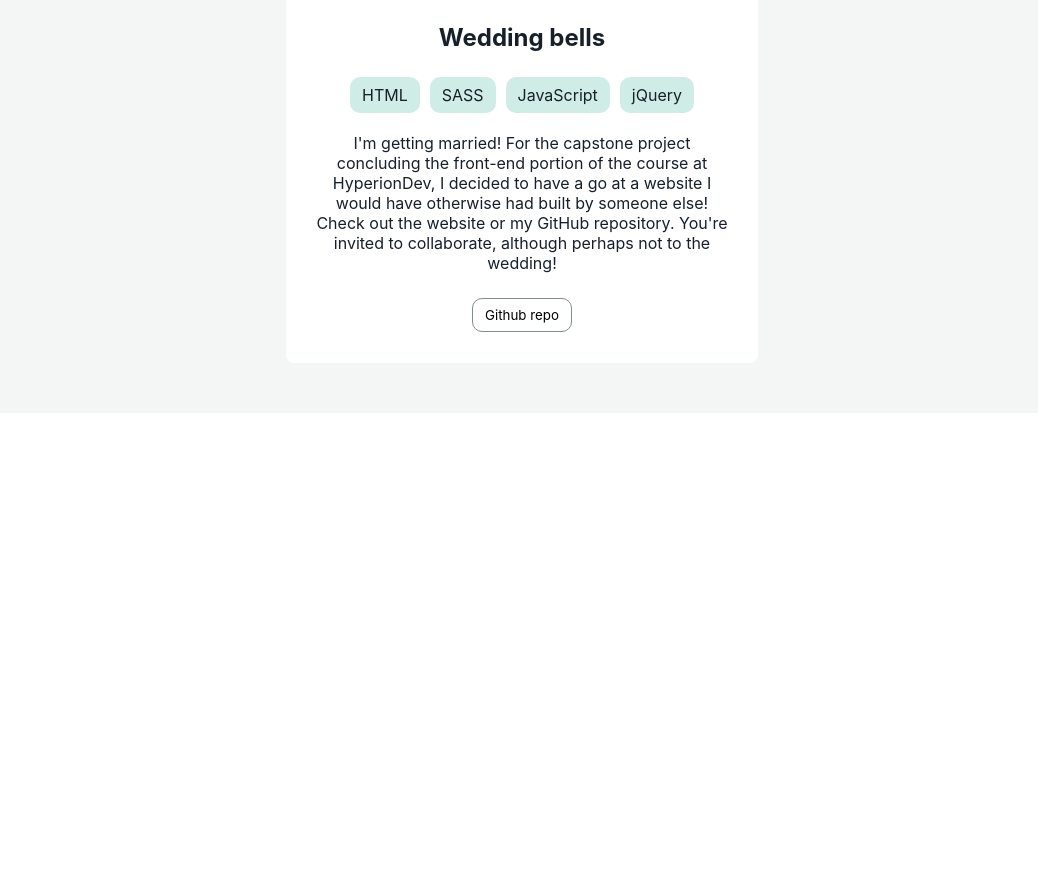
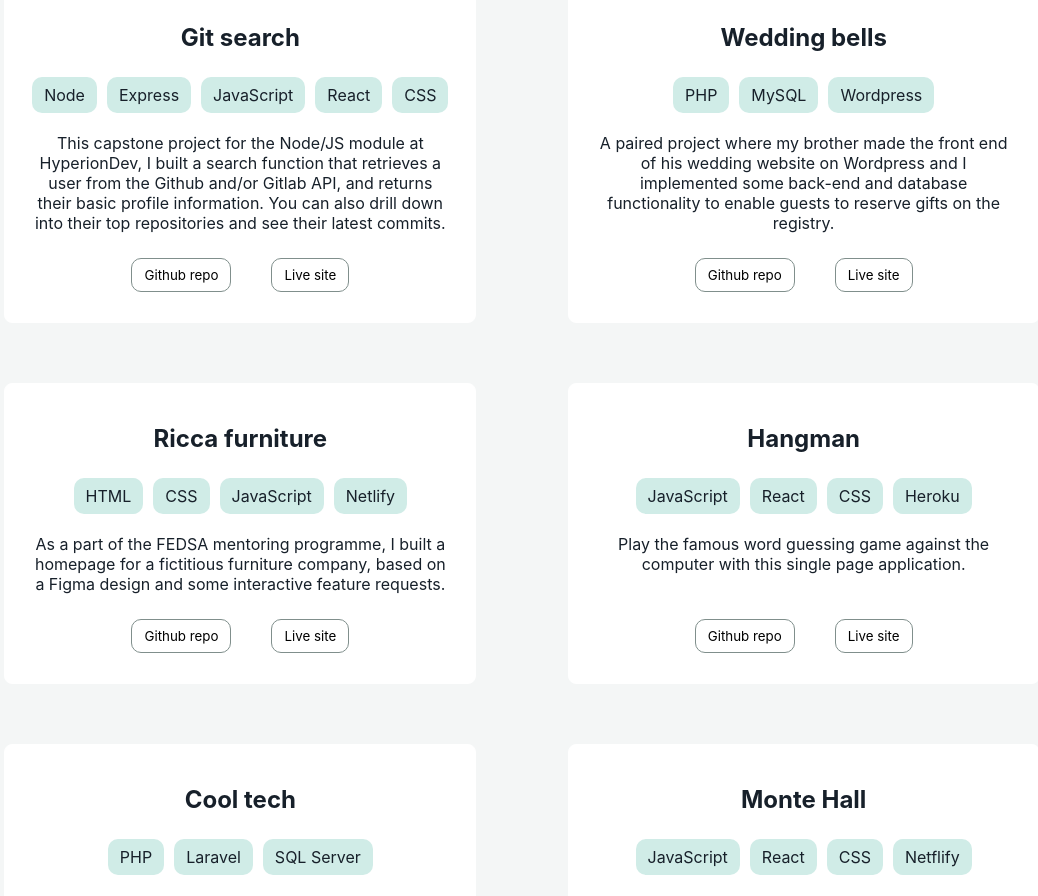
Before and after one commit to tamiragun/Portfolio-CV, a React (Create React App) app: page /portfolio in a window 1280 px wide. Shown: the part 820-1716 px from the top of the page, without its empty margins (118-1156 px from the left). Before the commit the page ends 1264 px from the top, so only its background shows below. Built offline with nearby package versions, Linux system fonts and the light colour scheme.

Commit message:
Add data for portfolio projects

```diff
--- a/src/pages/Portfolio.js
+++ b/src/pages/Portfolio.js
@@ -25,8 +25,57 @@ const portfolioProjects = [
     prod_url: null,
   },
   {
+    title: "Git search",
+    stack: ["Node", "Express", "JavaScript", "React", "CSS"],
+    description:
+      "This capstone project for the Node/JS module at HyperionDev, I built a search function that retrieves a user from the Github and/or Gitlab API, and returns their basic profile information. You can also drill down into their top repositories and see their latest commits.",
+    github_url: "https://github.com/tamiragun/hangman",
+    prod_url: "https://tamiragun-hangman.herokuapp.com/",
+  },
+  {
     title: "Wedding bells",
-    stack: ["HTML", "SASS", "JavaScript", "jQuery"],
+    stack: ["PHP", "MySQL", "Wordpress"],
+    description:
+      "A paired project where my brother made the front end of his wedding website on Wordpress and I implemented some back-end and database functionality to enable guests to reserve gifts on the registry.",
+    github_url:
+      "https://github.com/tamiragun/wedding-register-wordpress-plugin",
+    prod_url: "http://www.buggenburg.be/",
+  },
+  {
+    title: "Ricca furniture",
+    stack: ["HTML", "CSS", "JavaScript", "Netlify"],
+    description:
+      "As a part of the FEDSA mentoring programme, I built a homepage for a fictitious furniture company, based on a Figma design and some interactive feature requests.",
+    github_url: "https://github.com/tamiragun/fedsa-project-1",
+    prod_url: "https://fedsa-project-1.netlify.app/",
+  },
+  {
+    title: "Hangman",
+    stack: ["JavaScript", "React", "CSS", "Heroku"],
+    description:
+      "Play the famous word guessing game against the computer with this single page application.",
+    github_url: "https://github.com/tamiragun/hangman",
+    prod_url: "https://tamiragun-hangman.herokuapp.com/",
+  },
+  {
+    title: "Cool tech",
+    stack: ["PHP", "Laravel", "SQL Server"],
+    description:
+      "This capstone project for the PHP module at HyperionDev had me build out a basic blog for the fictitious company 'Cool Tech'. It has navigation, search functionality, and loads of Latin...",
+    github_url: "https://github.com/tamiragun/capstone-laravel-blog",
+    prod_url: null,
+  },
+  {
+    title: "Monte Hall",
+    stack: ["JavaScript", "React", "CSS", "Netflify"],
+    description:
+      "Test this famous statistics riddle for yourself, by opening doors and winning prizes on my React app.",
+    github_url: "https://github.com/tamiragun/monty-hall",
+    prod_url: "https://monte-hall.netlify.app/",
+  },
+  {
+    title: "Wedding patchwork",
+    stack: ["HTML", "SCSS", "Sass", "JavaScript", "jQuery"],
     description:
       "I'm getting married! For the capstone project concluding the front-end portion of the course at HyperionDev, I decided to have a go at a website I would have otherwise had built by someone else! Check out the website or my GitHub repository. You're invited to collaborate, although perhaps not to the wedding!",
     github_url: "https://github.com/tamiragun/capstone-html-css-js-website",
```
